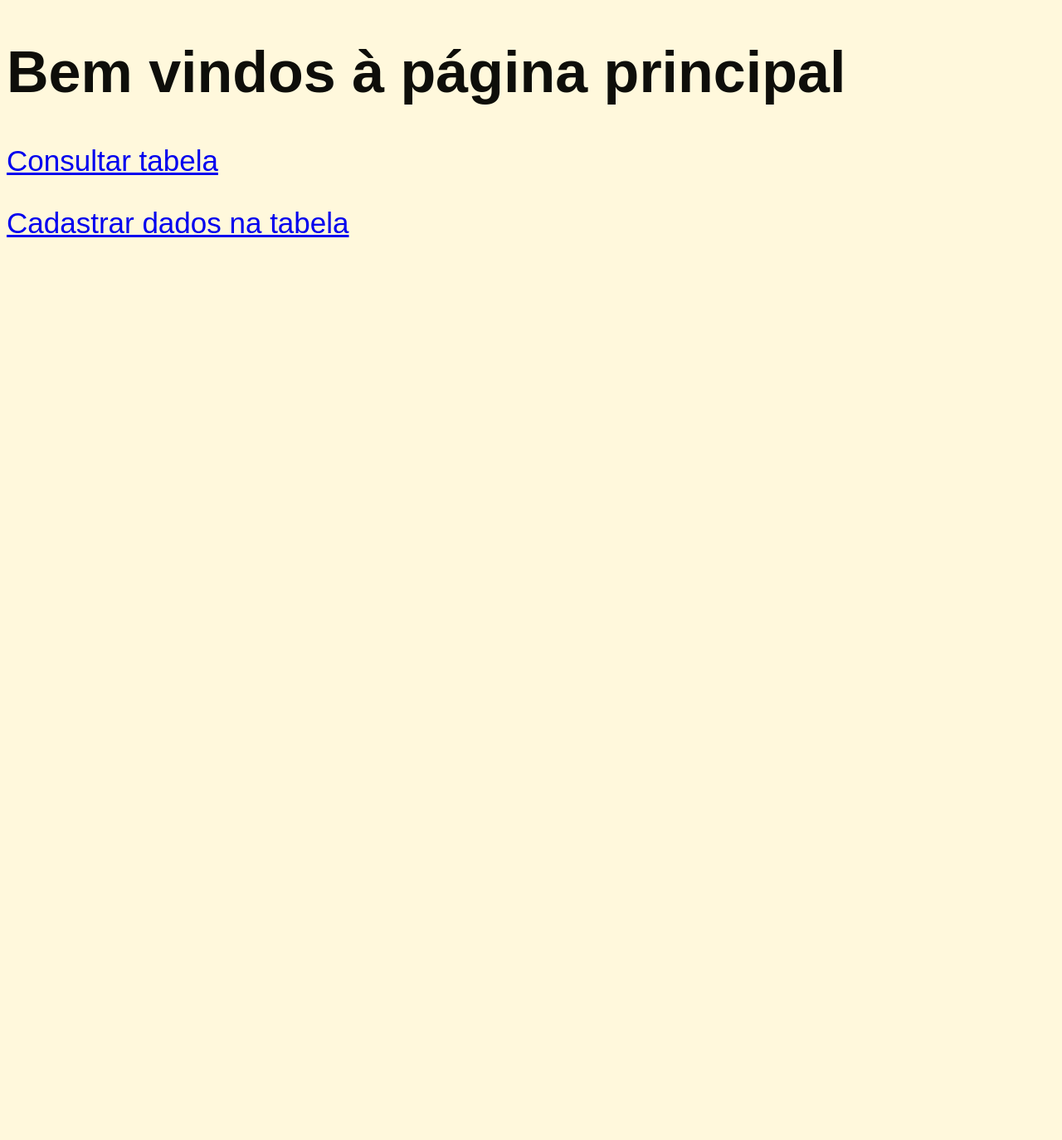
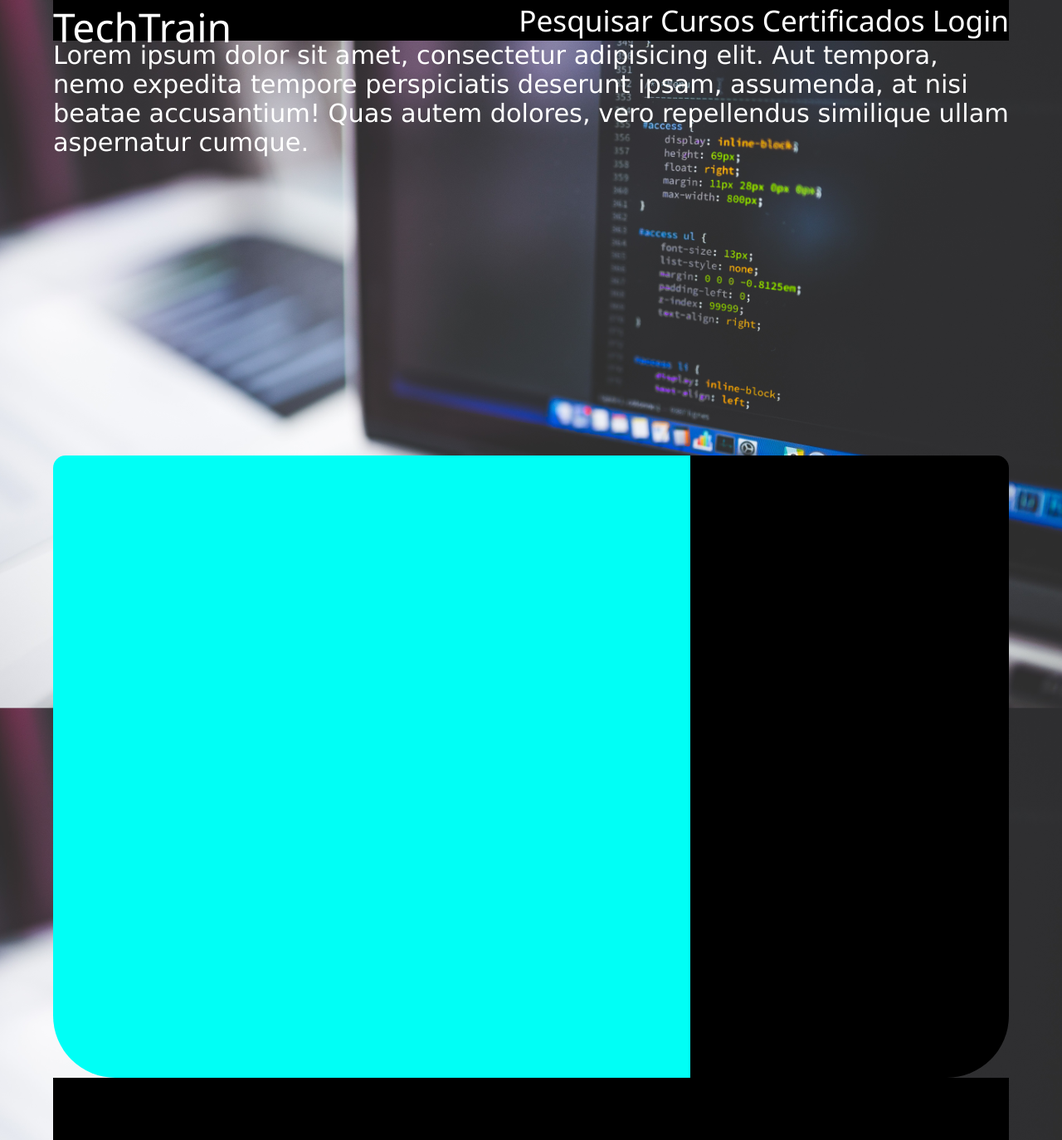
Before and after one commit to GabrielCoelho/TechTrain, a PHP site: page / in a window 1280 px wide. Shown: the whole page at 83% size. Before the commit the page ends 286 px from the top, so only its background shows below. Run offline with PHP 8.4, Linux system fonts and the light colour scheme.

Commit message:
Ultimas mudanças

```diff
--- a/app/views/index.php
+++ b/app/views/index.php
@@ -7,9 +7,26 @@
         <link href="./public/css/style.css" rel="stylesheet">
     </head>
     <body>
-        <h1>Bem vindos à página principal</h1>
-
-        <p><a href="/tabela">Consultar tabela</a></p>
-        <p><a href="/tabela/create">Cadastrar dados na tabela</a></p>
+        <div class="wrapperbody">
+            <header class="cabecalho">
+                    Lorem ipsum dolor sit amet, consectetur adipisicing elit. Aut tempora, nemo expedita tempore perspiciatis deserunt ipsam, assumenda, at nisi beatae accusantium! Quas autem dolores, vero repellendus similique ullam aspernatur cumque.
+            </header>
+            <nav class="navegacao">
+              <div class="logoleft">
+                TechTrain
+              </div>
+              <div class="atributosright">
+                  <ul>
+                      <li>Pesquisar</li>
+                      <li>Cursos</li>
+                      <li>Certificados</li>
+                      <li>Login</li>
+                  </ul>
+              </div>
+            </nav>
+            <main class="principal"></main>
+            <aside class="lateral"></aside>
+            <footer class="rodape"></footer>
+        </div>
     </body>
 </html>
--- a/public/css/style.css
+++ b/public/css/style.css
@@ -1,6 +1,85 @@
 body{
     background-color: cornsilk;
     color: #0E0E0A;
-    font-family: Arial, Helvetica, sans-serif;
-    font-size: 35px;
+    font-family: 'Lucida Sans', 'Lucida Sans Regular', 'Lucida Grande', 'Lucida Sans Unicode', Geneva, Verdana, sans-serif;
+    margin: 0px;
+    background: #000 url('../../images/cabecalho.jpg') center center/cover no-repeat;
+    background-attachment: fixed;
+
 }
+
+.wrapperbody {
+    display: grid;
+    grid-template-columns: 5% 30% 15% 15% 30% 5%;
+    grid-template-rows: 49px 500px 500px 250px 75px;
+    grid-template-areas: ". nav nav nav nav ."
+                         ". header header header header ."
+                         ". main main main aside ."
+                         ". main main main aside ."
+                         ". footer footer footer footer .";
+}
+
+.cabecalho{
+    grid-area: header;
+    /*background-color: #00ff00;*/
+    font-size: 1.9em;
+    color: #fff;
+}
+
+
+.navegacao{
+    grid-area: nav;
+    background-color: #000;
+    color: #FFF;
+    display: grid;
+    grid-template-columns: 1fr 1fr 1fr;
+    margin: 0px;
+}
+
+.navegacao .logoleft{
+    grid-column: 1 / 2;
+    font-family: 'Segoe UI', Tahoma, Geneva, Verdana, sans-serif;
+    font-size: 3.0em;
+    max-height: 50px;
+}
+
+.navegacao .atributosright{
+    grid-column: 2 / 4;
+    font-family: 'Segoe UI', Tahoma, Geneva, Verdana, sans-serif;
+    max-height: 50px;
+    font-size: 2.2em;
+    margin-top: 0px;
+    margin-left: 0px;
+    text-align: right;
+}
+
+.navegacao .atributosright ul{
+    margin-top: 0px;
+    margin-left: 0px;
+}
+
+.navegacao .atributosright li{
+    display: inline;
+
+}
+
+.principal{
+    grid-area: main;
+    background-color: #00fff6;
+    border-top-left-radius: 15px;
+    border-bottom-left-radius: 75px;
+}
+
+.lateral{
+    grid-area: aside;
+    background-color: #000;
+    color: #FFF;
+    border-top-right-radius: 15px;
+    border-bottom-right-radius: 75px;
+}
+
+.rodape{
+    grid-area: footer;
+    background-color: #000;
+    color: #FFF;
+}
```
Also changed, not shown: images/cabecalho.jpg (added).
